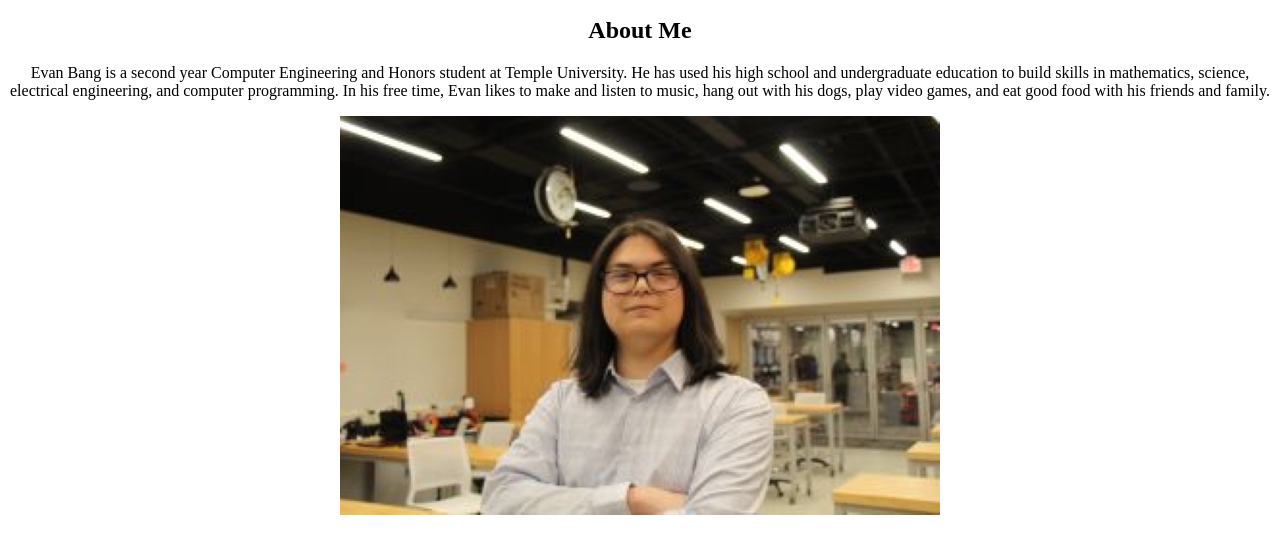
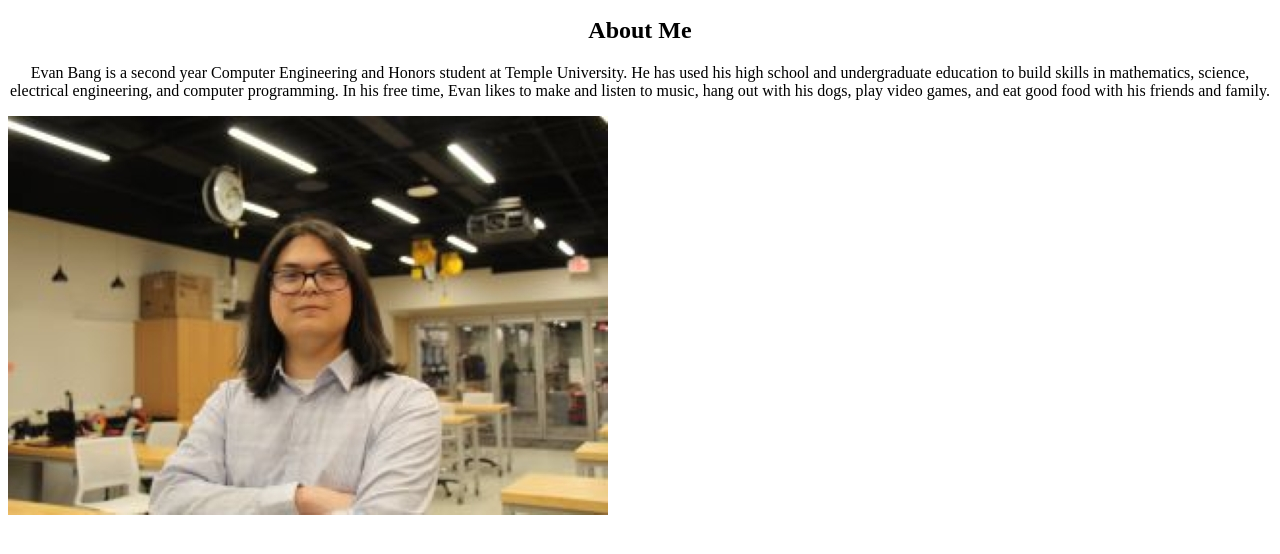
Before and after one commit to Evan-Bang/Evan-Bang.github.io, a plain HTML site: page about.html in a window 1280 px wide. Shown: the part 152-706 px from the top of the page. Drawn offline with Linux system fonts and the light colour scheme.

Commit message:
second repo

```diff
--- a/about.html
+++ b/about.html
@@ -34,6 +34,6 @@ h3 {text-align: center;}
     <p>
 
       Evan Bang is a second year Computer Engineering and Honors student at Temple University. He has used his high school and undergraduate education to build skills in mathematics, science, electrical engineering, and computer programming. In his free time, Evan likes to make and listen to music, hang out with his dogs, play video games, and eat good food with his friends and family.</p>
-    <img src="resources/headshot2.jpg" style="display: block; margin: 0 auto;">
+    <object data="resources\headshot2.jpg" type="image/jpeg"> </object>
   </body>
 </html>
```
Also changed, not shown: index.html (+1 -1 lines).
